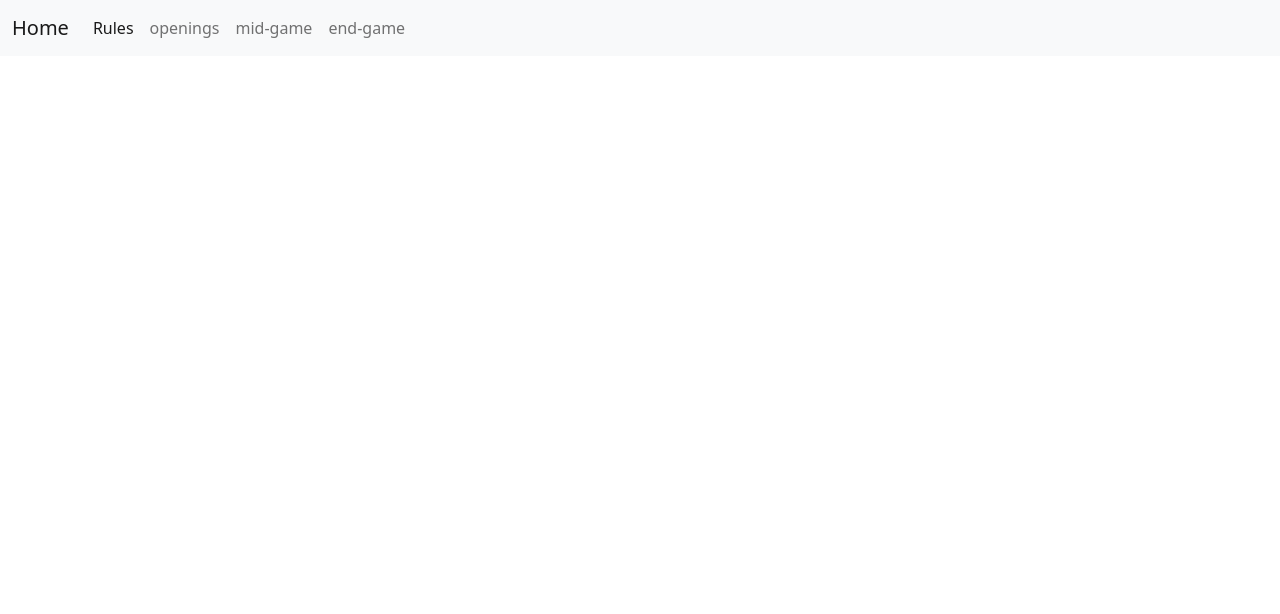
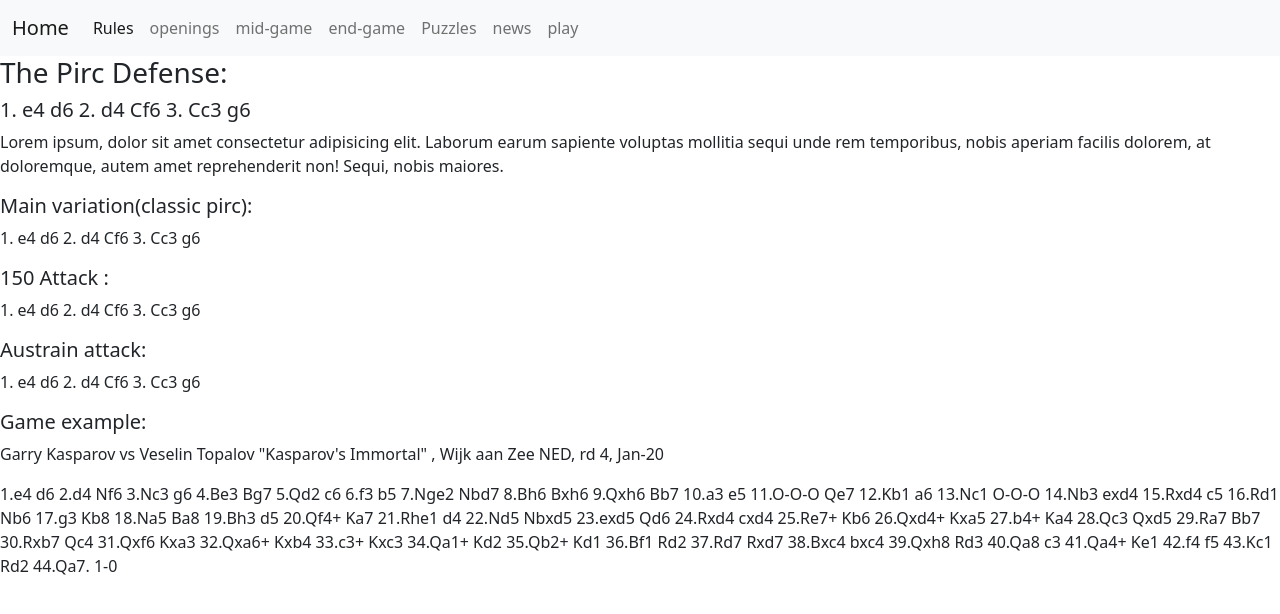
Before and after one commit to Anisboudaren/chessWebSite, a plain HTML site: page assets/pirc.html in a window 1280 px wide. Drawn offline with nearby package versions, Linux system fonts and the light colour scheme.

Commit message:
Update pirc.html

```diff
--- a/assets/pirc.html
+++ b/assets/pirc.html
@@ -1,12 +1,10 @@
 <!doctype html>
 <html lang="en">
   <head>
-
     <meta charset="utf-8">
     <meta name="viewport" content="width=device-width, initial-scale=1">
-
     <link href="https://cdn.jsdelivr.net/npm/bootstrap@5.1.3/dist/css/bootstrap.min.css" rel="stylesheet" integrity="sha384-1BmE4kWBq78iYhFldvKuhfTAU6auU8tT94WrHftjDbrCEXSU1oBoqyl2QvZ6jIW3" crossorigin="anonymous">
-
+    <link rel="stylesheet" href="index.css">
     <title>Hello, world!</title>
   </head>
   <body>
@@ -14,7 +12,7 @@
 
     <nav class="navbar navbar-expand-lg navbar-light bg-light">
       <div class="container-fluid">
-          <a class="navbar-brand" href="#">Home</a>
+        <a class="navbar-brand" href="index.html">Home</a>
         <button class="navbar-toggler" type="button" data-bs-toggle="collapse" data-bs-target="#navbarNav" aria-controls="navbarNav" aria-expanded="false" aria-label="Toggle navigation">
           <span class="navbar-toggler-icon"></span>
         </button>
@@ -24,18 +22,62 @@
               <a class="nav-link active" aria-current="page" href="#">Rules</a>
             </li>
             <li class="nav-item">
-                <a class="nav-link" href="#">openings</a>
+              <a class="nav-link" href="index.html#opening">openings</a>
             </li>
             <li class="nav-item">
-                <a class="nav-link" href="#">mid-game</a>
+              <a class="nav-link" href="index.html#mid-game">mid-game</a>
             </li>
             <li class="nav-item">
-                <a class="nav-link" href="#">end-game</a>
+              <a class="nav-link" href="index.html#end-game">end-game</a>
+            </li>
+            <li class="nav-item">
+              <a class="nav-link" href="index.html#Puzzles">Puzzles</a>
+            </li>
+            <li class="nav-item">
+              <a class="nav-link" href="index.html#news">news</a>
+            </li>
+            <li class="nav-item">
+              <a class="nav-link" href="index.html#play">play</a>
             </li>
           </ul>
         </div>
       </div>
     </nav>
 
+
+<H3>The Pirc Defense:  <h5> 1. e4 d6 2. d4 Cf6 3. Cc3 g6</h5> </H3>
+<div class="opening-var-div">
+
+<p>
+  Lorem ipsum, dolor sit amet consectetur adipisicing elit. Laborum earum sapiente voluptas mollitia sequi unde rem temporibus, nobis aperiam facilis dolorem, at doloremque, autem amet reprehenderit non! Sequi, nobis maiores.
+</p>
+
+<!-- variations (first board) -->
+
+<h5>Main variation(classic pirc):</h5>
+<p> 1. e4 d6 2. d4 Cf6 3. Cc3 g6</p>
+<h5>150 Attack :</h5>
+<p> 1. e4 d6 2. d4 Cf6 3. Cc3 g6</p>
+<h5>Austrain attack:</h5>
+<p> 1. e4 d6 2. d4 Cf6 3. Cc3 g6</p>
+
+<!-- Game example (second board) -->
+
+<h5>Game example:</h5>
+<p>Garry Kasparov vs Veselin Topalov
+  "Kasparov's Immortal" , Wijk aan Zee NED, rd 4, Jan-20</p>
+<p>
+  1.e4 d6 2.d4 Nf6 3.Nc3 g6 4.Be3 Bg7 5.Qd2 c6 6.f3 b5 7.Nge2 Nbd7 8.Bh6 Bxh6 9.Qxh6 Bb7 10.a3 e5 11.O-O-O Qe7 12.Kb1 a6 13.Nc1 O-O-O 14.Nb3 exd4 15.Rxd4 c5 16.Rd1 Nb6 17.g3 Kb8 18.Na5 Ba8 19.Bh3 d5 20.Qf4+ Ka7 21.Rhe1 d4 22.Nd5 Nbxd5 23.exd5 Qd6 24.Rxd4 cxd4 25.Re7+ Kb6 26.Qxd4+ Kxa5 27.b4+ Ka4 28.Qc3 Qxd5 29.Ra7 Bb7 30.Rxb7 Qc4 31.Qxf6 Kxa3 32.Qxa6+ Kxb4 33.c3+ Kxc3 34.Qa1+ Kd2 35.Qb2+ Kd1 36.Bf1 Rd2 37.Rd7 Rxd7 38.Bxc4 bxc4 39.Qxh8 Rd3 40.Qa8 c3 41.Qa4+ Ke1 42.f4 f5 43.Kc1 Rd2 44.Qa7.  1-0
+  </p>
+</div>
+
+<!-- chess board in here ! (x2)-->
+
+<div>
+
+</div>
+
+
+
   </body>
 </html>
```
Lines whose indentation alone changed are shown as unchanged.
